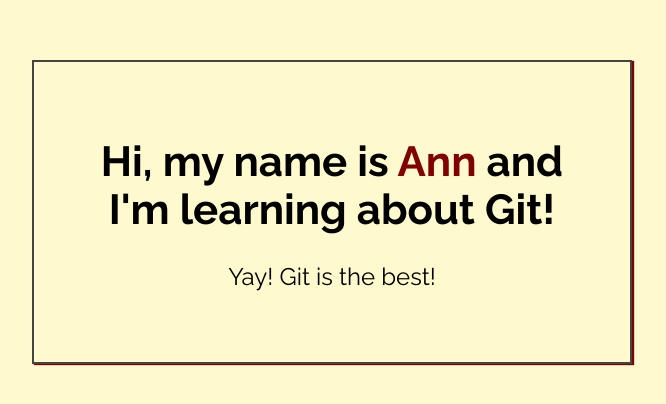
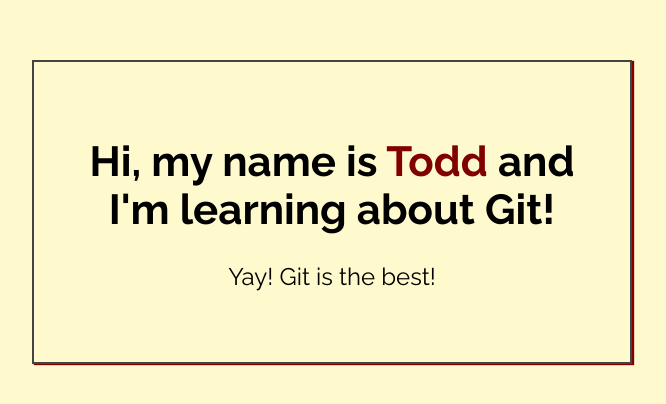
Before and after one commit to tunge1/my-first-repo, a plain HTML site: page index.html in a window 1280 px wide. Shown: the part 188-592 px from the top of the page, without its empty margins (308-974 px from the left). Drawn offline with Linux system fonts and the light colour scheme.

Commit message:
Added name to index.html

```diff
--- a/index.html
+++ b/index.html
@@ -14,7 +14,7 @@
 <body>
 
     <div class="greeting">
-        <h1>Hi, my name is <span class="highlight">Ann</span> and I'm learning about Git! </h1>
+        <h1>Hi, my name is <span class="highlight">Todd</span> and I'm learning about Git! </h1>
 
         <p>Yay! Git is the best!</p>
     </div>
```
